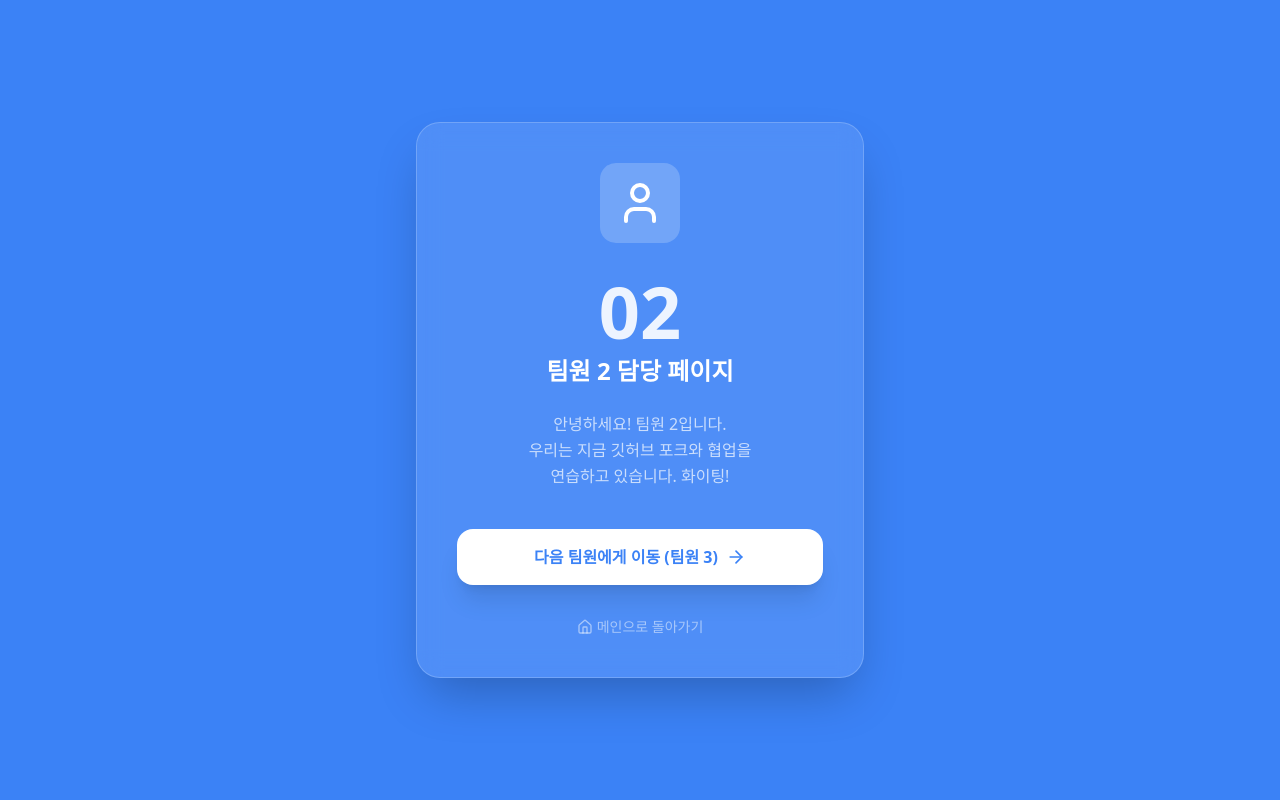
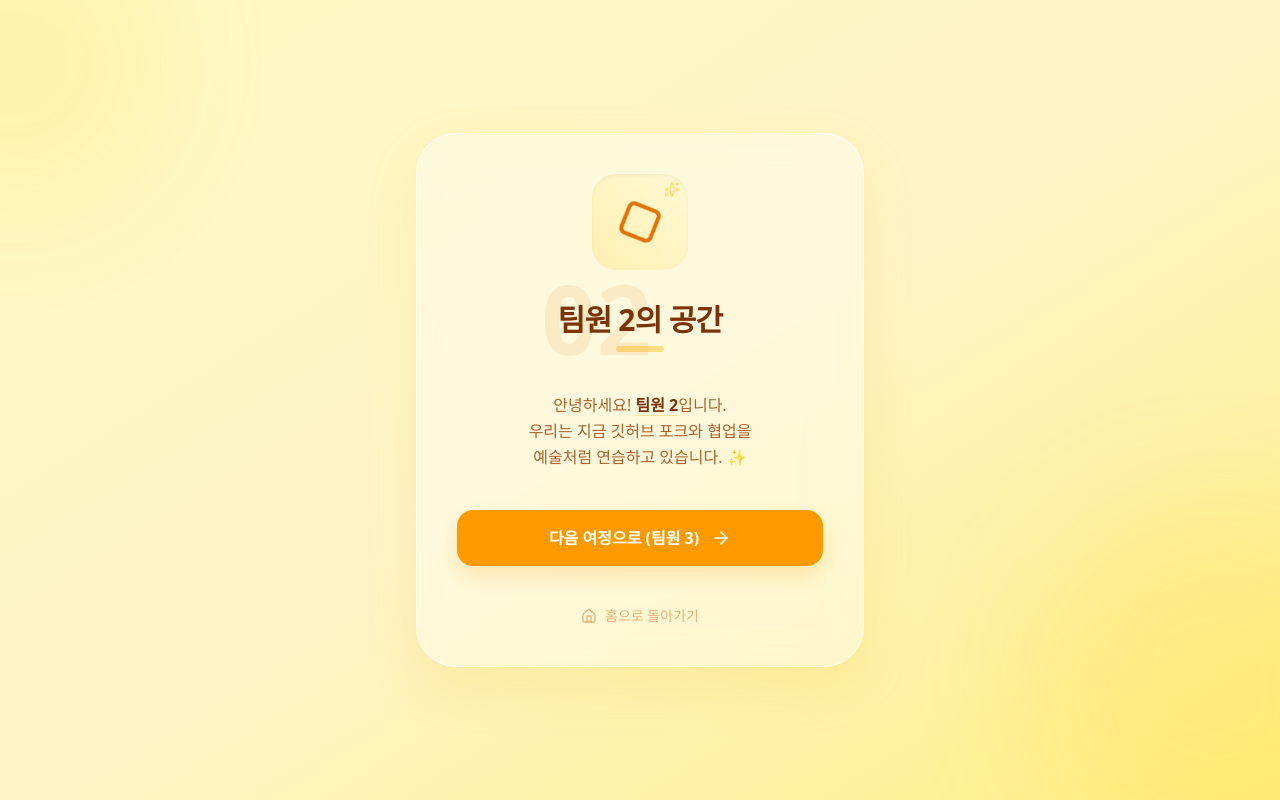
Before and after one commit to starstation2035/s, a Next.js app: page /member2 in a window 1280 px wide. Built offline with nearby package versions, Linux system fonts and the light colour scheme.

Commit message:
member2: change theme to light yellow

```diff
--- a/app/member2/page.tsx
+++ b/app/member2/page.tsx
@@ -2,42 +2,57 @@
 
 import React from 'react';
 import Link from 'next/link';
-import { ArrowRight, User, Home } from 'lucide-react';
+import { ArrowRight, Diamond, Home, Sparkles } from 'lucide-react';
 
 export default function Member2() {
   return (
-    <div className="min-h-screen flex flex-col items-center justify-center bg-[#3B82F6] text-white p-6">
-      <div className="max-w-md w-full bg-white/10 backdrop-blur-md rounded-3xl p-10 shadow-2xl border border-white/20 text-center">
-        <div className="mb-8 flex justify-center">
-          <div className="w-20 h-20 bg-white/20 rounded-2xl flex items-center justify-center">
-            <User className="w-12 h-12 text-white" />
+    <div className="min-h-screen flex flex-col items-center justify-center bg-gradient-to-br from-yellow-100 via-amber-100 to-yellow-200 text-amber-900 p-6 relative overflow-hidden">
+      {/* 장식용 배경 요소 (노란색 빛 효과) */}
+      <div className="absolute top-[-10%] left-[-10%] w-72 h-72 bg-amber-300/20 rounded-full blur-3xl animate-pulse" />
+      <div className="absolute bottom-[-10%] right-[-10%] w-96 h-96 bg-yellow-400/20 rounded-full blur-3xl animate-pulse delay-700" />
+
+      <div className="max-w-md w-full bg-white/40 backdrop-blur-xl rounded-[2.5rem] p-10 shadow-[0_20px_50px_rgba(251,191,36,0.15)] border border-white/60 text-center relative z-10 transform hover:scale-[1.02] transition-transform duration-500">
+        <div className="mb-8 flex justify-center relative">
+          <div className="w-24 h-24 bg-gradient-to-tr from-amber-200/50 to-yellow-100/30 rounded-3xl flex items-center justify-center shadow-inner group relative overflow-hidden">
+            <Diamond className="w-12 h-12 text-amber-600 animate-[spin_8s_linear_infinite] group-hover:scale-110 transition-transform duration-300" />
+            <Sparkles className="absolute top-2 right-2 w-4 h-4 text-amber-400/50 animate-bounce" />
           </div>
         </div>
 
-        <h1 className="text-7xl font-black mb-2 opacity-90">02</h1>
-        <h2 className="text-2xl font-bold mb-6">팀원 2 담당 페이지</h2>
+        <div className="relative inline-block mb-4">
+          <h1 className="text-8xl font-black text-amber-600 opacity-10 absolute -top-8 -left-4 select-none">02</h1>
+          <h2 className="text-3xl font-extrabold tracking-tight mb-2 relative z-10 text-amber-900">팀원 2의 공간</h2>
+          <div className="h-1.5 w-12 bg-amber-400/40 mx-auto rounded-full mb-6" />
+        </div>
 
-        <p className="text-white/70 mb-10 leading-relaxed">
-          안녕하세요! 팀원 2입니다.<br />
+        <p className="text-amber-800/80 mb-10 leading-relaxed font-medium">
+          안녕하세요! <span className="text-amber-900 font-bold underline decoration-amber-400/30 underline-offset-4">팀원 2</span>입니다.<br />
           우리는 지금 깃허브 포크와 협업을<br />
-          연습하고 있습니다. 화이팅!
+          예술처럼 연습하고 있습니다. ✨
         </p>
 
         <Link
           href="/member3"
-          className="group flex items-center justify-center gap-2 bg-white text-[#3B82F6] font-bold py-4 px-8 rounded-2xl hover:scale-105 transition-all duration-300 shadow-xl shadow-black/10"
+          className="group relative flex items-center justify-center gap-3 bg-amber-500 text-white font-bold py-4 px-8 rounded-2xl hover:bg-amber-600 transition-all duration-300 shadow-[0_10px_20px_rgba(245,158,11,0.2)] overflow-hidden"
         >
-          다음 팀원에게 이동 (팀원 3)
-          <ArrowRight className="w-5 h-5 group-hover:translate-x-1 transition-transform" />
+          <span className="relative z-10">다음 여정으로 (팀원 3)</span>
+          <ArrowRight className="w-5 h-5 group-hover:translate-x-2 transition-transform relative z-10" />
+          <div className="absolute inset-0 bg-gradient-to-r from-transparent via-white/30 to-transparent -translate-x-full group-hover:animate-[shimmer_1.5s_infinite]" />
         </Link>
 
-        <div className="mt-8">
-          <Link href="/" className="text-white/50 hover:text-white flex items-center justify-center gap-1 text-sm transition-colors">
-            <Home className="w-4 h-4" />
-            메인으로 돌아가기
+        <div className="mt-10">
+          <Link href="/" className="text-amber-700/40 hover:text-amber-800 flex items-center justify-center gap-2 text-sm transition-all hover:gap-3 group">
+            <Home className="w-4 h-4 group-hover:scale-110" />
+            홈으로 돌아가기
           </Link>
         </div>
       </div>
+
+      <style jsx global>{`
+        @keyframes shimmer {
+          100% { transform: translateX(100%); }
+        }
+      `}</style>
     </div>
   );
 }
```
